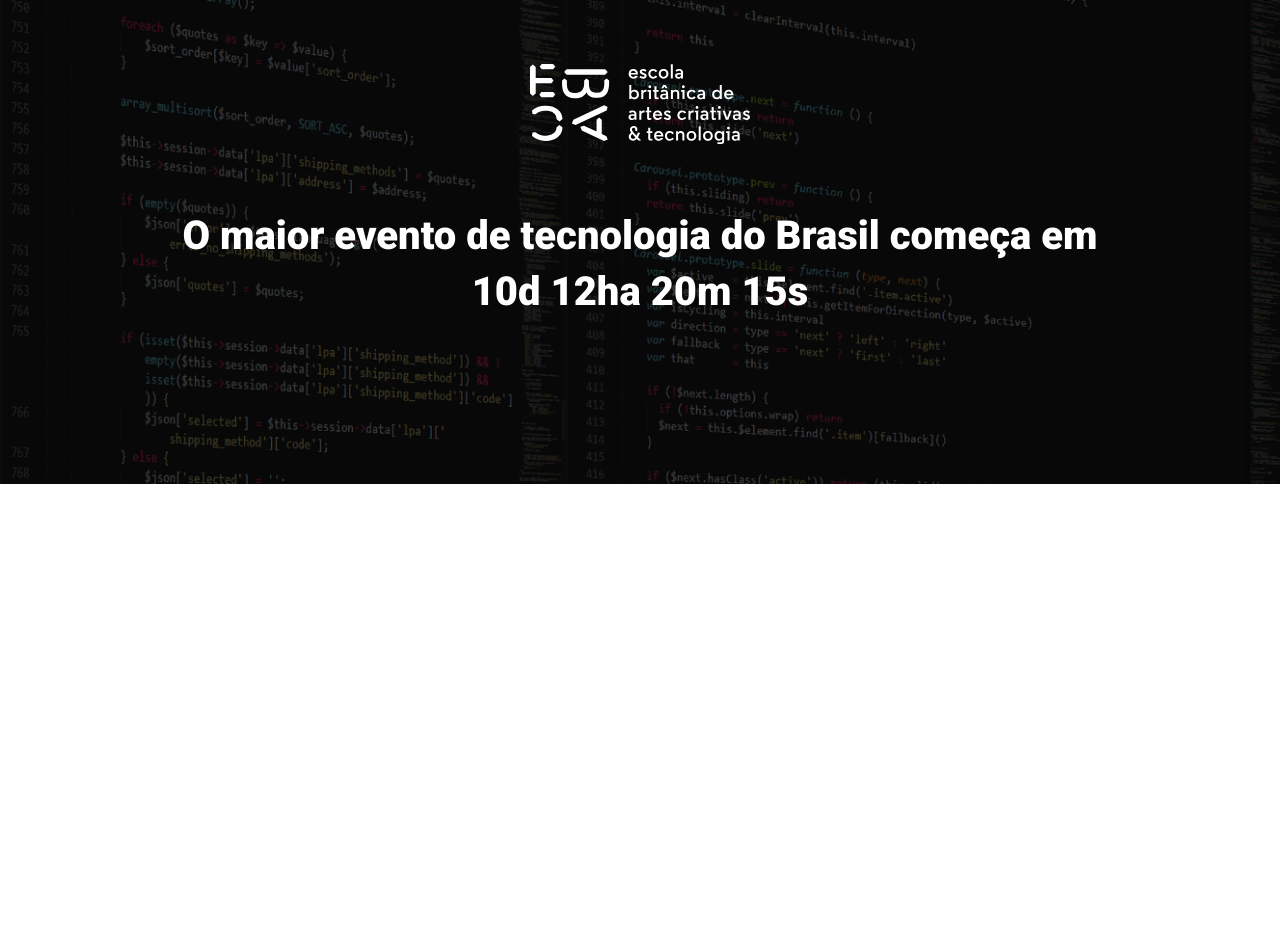
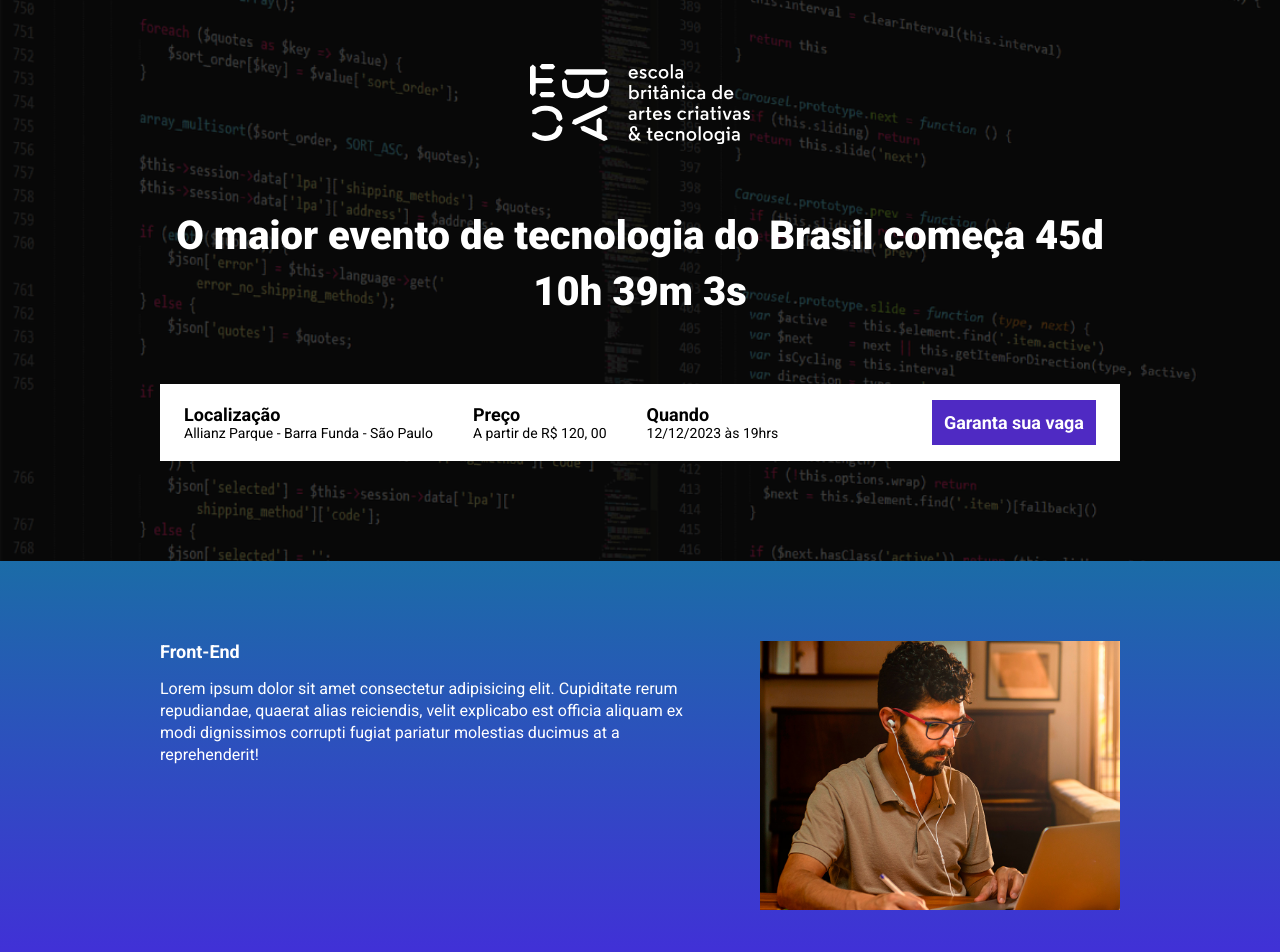
Before and after one commit to FernandaGabrielli/ebac_tech_talk, a website built with Parcel: page src/index.html in a window 1280 px wide. Shown: the top 952 px of the page. Before the commit the page ends 800 px from the top, so only its background shows below. Built offline with nearby package versions, Linux system fonts and the light colour scheme.

Commit message:
criando a contagem regressiva

```diff
--- a/package.json
+++ b/package.json
@@ -2,9 +2,9 @@
   "name": "mod22",
   "version": "1.0.0",
   "description": "",
-  "main": "index.js",
   "scripts": {
     "dev": "parcel src/index.html src/styles/main.scss src/scripts/main.js",
+    "build": "parcel build src/index.html",
     "test": "echo \"Error: no test specified\" && exit 1"
   },
   "keywords": [],
--- a/src/index.html
+++ b/src/index.html
@@ -5,21 +5,94 @@
     <meta name="viewport" content="width=device-width, initial-scale=1.0">
     <title>Document</title>
     <link rel="stylesheet" href="styles/main.scss">
-    <script src="scripts/main.js"></script>
     <link rel="preconnect" href="https://fonts.googleapis.com">
     <link rel="preconnect" href="https://fonts.gstatic.com" crossorigin>
     <link href="https://fonts.googleapis.com/css2?family=Roboto:wght@400;700;900&display=swap" rel="stylesheet">
+    <link rel="stylesheet" href="https://unpkg.com/aos@next/dist/aos.css" />
 </head>
 <body>
     <header class="hero">
         <div class="container">
             <img class="hero__logo" src="./images/ebac_logo.svg" alt="EBAC">
             <p class="hero__text">
-                O maior evento de tecnologia do Brasil começa em 10d 12ha 20m 15s
+                O maior evento de tecnologia do Brasil começa <span id="contador"></span>
             </p>
+            <div class="infos-bar">
+                <ul class="infos-bar__infos">
+                    <li class="infos-bar__infos__item">
+                        <b>Localização</b>
+                        Allianz Parque - Barra Funda - São Paulo
+                    </li>
+                    <li class="infos-bar__infos__item">
+                        <b>Preço</b>
+                        A partir de R$ 120, 00
+                    </li>
+                    <li class="infos-bar__infos__item">
+                        <b>Quando</b>
+                        12/12/2023 às 19hrs
+                    </li>
+                </ul>
+                <a href="" class="button button--primary">
+                    Garanta sua vaga
+                </a>
+            </div>
         </div>
 
     </header>
 
+    <section class="event event--frontend">
+        <div class="container" data-aos="fade-right">
+            <div class="event__details">
+                <h2 class="event__details__title">
+                    Front-End
+                </h2>
+                <p class="event__details__description">
+                    Lorem ipsum dolor sit amet consectetur adipisicing elit. Cupiditate rerum repudiandae, quaerat alias reiciendis, velit explicabo est officia aliquam ex modi dignissimos corrupti fugiat pariatur molestias ducimus at a reprehenderit!
+                </p>
+            </div>
+        <img class="event__image" src="./images/frontend.png" alt="Front-end">
+        </div>
+    </section>
+    <section class="event event--ux-ui event--image-left">
+        <div class="container" data-aos="fade-left">
+            <div class="event__details">
+                <h2 class="event__details__title">
+                    UX/UI
+                </h2>
+                <p class="event__details__description">
+                    Lorem ipsum dolor sit amet consectetur adipisicing elit. Cupiditate rerum repudiandae, quaerat alias reiciendis, velit explicabo est officia aliquam ex modi dignissimos corrupti fugiat pariatur molestias ducimus at a reprehenderit!
+                </p>
+            </div>
+        <img class="event__image" src="./images/frontend.png" alt="Front-end">
+        </div>
+    </section>
+    <section class="event event--data-science" data-aos="fade-right">
+        <div class="container" data-aos="fade-right">
+            <div class="event__details">
+                <h2 class="event__details__title">
+                    Data Science
+                </h2>
+                <p class="event__details__description">
+                    Lorem ipsum dolor sit amet consectetur adipisicing elit. Cupiditate rerum repudiandae, quaerat alias reiciendis, velit explicabo est officia aliquam ex modi dignissimos corrupti fugiat pariatur molestias ducimus at a reprehenderit!
+                </p>
+            </div>
+        <img class="event__image" src="./images/frontend.png" alt="Front-end">
+        </div>
+    </section>
+    <section class="event event--backend event--image-left">
+        <div class="container" data-aos="fade-left">
+            <div class="event__details">
+                <h2 class="event__details__title">
+                    Front-End
+                </h2>
+                <p class="event__details__description">
+                    Lorem ipsum dolor sit amet consectetur adipisicing elit. Cupiditate rerum repudiandae, quaerat alias reiciendis, velit explicabo est officia aliquam ex modi dignissimos corrupti fugiat pariatur molestias ducimus at a reprehenderit!
+                </p>
+            </div>
+        <img class="event__image" src="./images/frontend.png" alt="Front-end">
+        </div>
+    </section>
+    <script src="https://unpkg.com/aos@next/dist/aos.js"></script>
+    <script src="scripts/main.js"></script>
 </body>
 </html>
--- a/src/scripts/main.js
+++ b/src/scripts/main.js
@@ -0,0 +1,27 @@
+AOS.init();
+
+const dataDoEvento = new Date("Dec 12, 2023 19:00:00");
+const timeStampDoEvento = dataDoEvento.getTime();
+
+const contaAsHoras = setInterval(function() {
+    const agora = new Date();
+    const timeStampAtual = agora.getTime();
+
+    const distanciaAteOEvento = timeStampDoEvento - timeStampAtual;
+
+    const diaEmMs = 1000 * 60 * 60 * 24;
+    const horaEmMs = 1000 * 60 * 60;
+    const minutoEmMs = 1000 * 60;
+
+    const diasAteOEvento = Math.floor(distanciaAteOEvento / diaEmMs);
+    const horasAteOEvento = Math.floor((distanciaAteOEvento % diaEmMs) / horaEmMs);
+    const minutosAteOEvento = Math.floor((distanciaAteOEvento % horaEmMs) / minutoEmMs);
+    const segundosAteOEvento = Math.floor((distanciaAteOEvento % minutoEmMs) / 1000);
+
+    document.getElementById('contador').innerHTML = `${diasAteOEvento}d ${horasAteOEvento}h ${minutosAteOEvento}m ${segundosAteOEvento}s`;
+
+    if (distanciaAteOEvento < 0) {
+        clearInterval(contaAsHoras);
+        document.getElementById('contador').innerHTML = 'Evento expirado';
+    }
+}, 1000);
--- /dev/null
+++ b/src/styles/_event.scss
@@ -0,0 +1,64 @@
+@use 'variables';
+
+.event {
+    padding: 80px 0;
+
+    &--frontend {
+        background-image: linear-gradient(variables.$blue1, variables.$blue2);
+    }
+    &--ux-ui {
+        background-image: linear-gradient(variables.$blue2, variables.$pink);
+    }
+    &--data-science {
+        background-image: linear-gradient(variables.$pink, variables.$yellow);
+    }
+    &--backend {
+        background-image: linear-gradient(variables.$yellow, variables.$orange);
+    }
+
+    &--image-left {
+        .container {
+            flex-direction: row-reverse;
+        }
+    }
+    .container {
+        display: flex;
+        gap: 40px;
+    }
+
+    &__image {
+        max-width: 360px;
+    }
+
+    &__details {
+        &__title {
+            font-size: 18px;
+            font-weight: bold;
+            margin-bottom: 16px;
+        }
+
+        &__description {
+            font-size: 16px;
+            line-height: 22px;
+        }
+    }
+
+    @media (max-width: 640px) {
+        .container {
+            display: block;
+        }
+
+        &__image {
+            width: 100%;
+        }
+
+        &__details {
+            margin-right: 0;
+            margin-bottom: 16px;
+        }
+    }
+
+    @media (max-width: 640px) {
+
+    }
+}
--- a/src/styles/_hero.scss
+++ b/src/styles/_hero.scss
@@ -1,3 +1,5 @@
+@use 'variables';
+
 .hero {
     padding-top: 64px;
     padding-bottom: 100px;
@@ -16,7 +18,7 @@
         left: 0;
         width: 100%;
         height: 100%;
-        background-color: #000;
+        background-color: variables.$secondaryTextColor;
         content: '';
         opacity: .7;
     }
--- /dev/null
+++ b/src/styles/_variables.scss
@@ -0,0 +1,8 @@
+$textColor: #fff;
+$secondaryTextColor: #000;
+$blue1: #1B6CA7;
+$blue2: #442BDB;
+$pink: #89223B;
+$yellow: #9c791d;
+$purple: #4F2AC3;
+$orange: #e0a73d;
--- /dev/null
+++ b/src/styles/components/_buttons.scss
@@ -0,0 +1,24 @@
+@use '../variables';
+
+.button {
+    padding: 12px;
+    font-size: 18px;
+    font-weight: bold;
+    text-align: center;
+    white-space: nowrap;
+
+    &--primary {
+        color: variables.$textColor;
+        background-color: variables.$purple;
+    }
+
+    @media (max-width: 640px) {
+        display: block;
+        width: 100%;
+    }
+
+    @media (max-width: 1024px) {
+        display: flex;
+        align-items: center;
+    }
+}
--- /dev/null
+++ b/src/styles/components/_infos_bar.scss
@@ -0,0 +1,46 @@
+@use '../variables';
+
+.infos-bar{
+    padding: 16px 24px;
+    background-color: #fff;
+    display: flex;
+    justify-content: space-between;
+    align-items: center;
+
+    &__infos {
+        display: flex;
+        gap: 40px;
+
+        &__item {
+            font-size: 14px;
+            color: variables.$secondaryTextColor;
+
+
+            b {
+                color: variables.$secondaryTextColor;
+                font-size: 18px;
+                display: block;
+            }
+        }
+    }
+
+    @media (max-width: 640px) {
+        display: block;
+
+        &__infos {
+            display: block;
+
+            &__item {
+                margin-bottom: 24px;
+            }
+            }
+    }
+
+    @media (max-width: 1024px) {
+        &__infos {
+            gap: 16px;
+
+        }
+    }
+
+}
--- a/src/styles/main.scss
+++ b/src/styles/main.scss
@@ -1,11 +1,17 @@
 @use 'hero';
+@use 'components/infos_bar';
+@use 'components/buttons';
+@use '_event';
+@use 'variables';
 
 * {
     margin: 0;
     padding: 0;
     box-sizing: border-box;
     font-family: Roboto, sans-serif;
-    color: #fff;
+    color: variables.$textColor;
+    list-style: none;
+    text-decoration: none;
 }
 
 .container {
```
